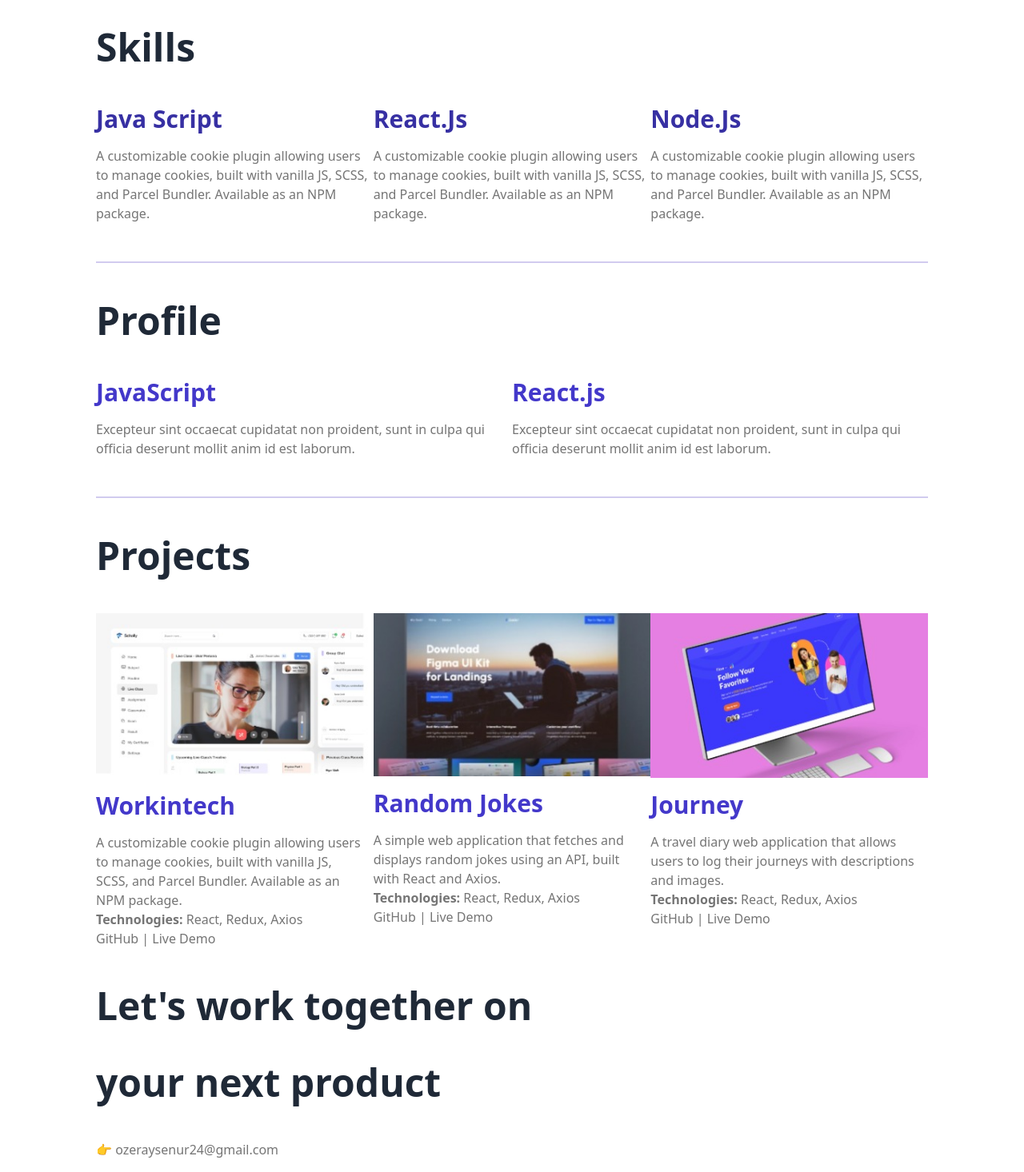
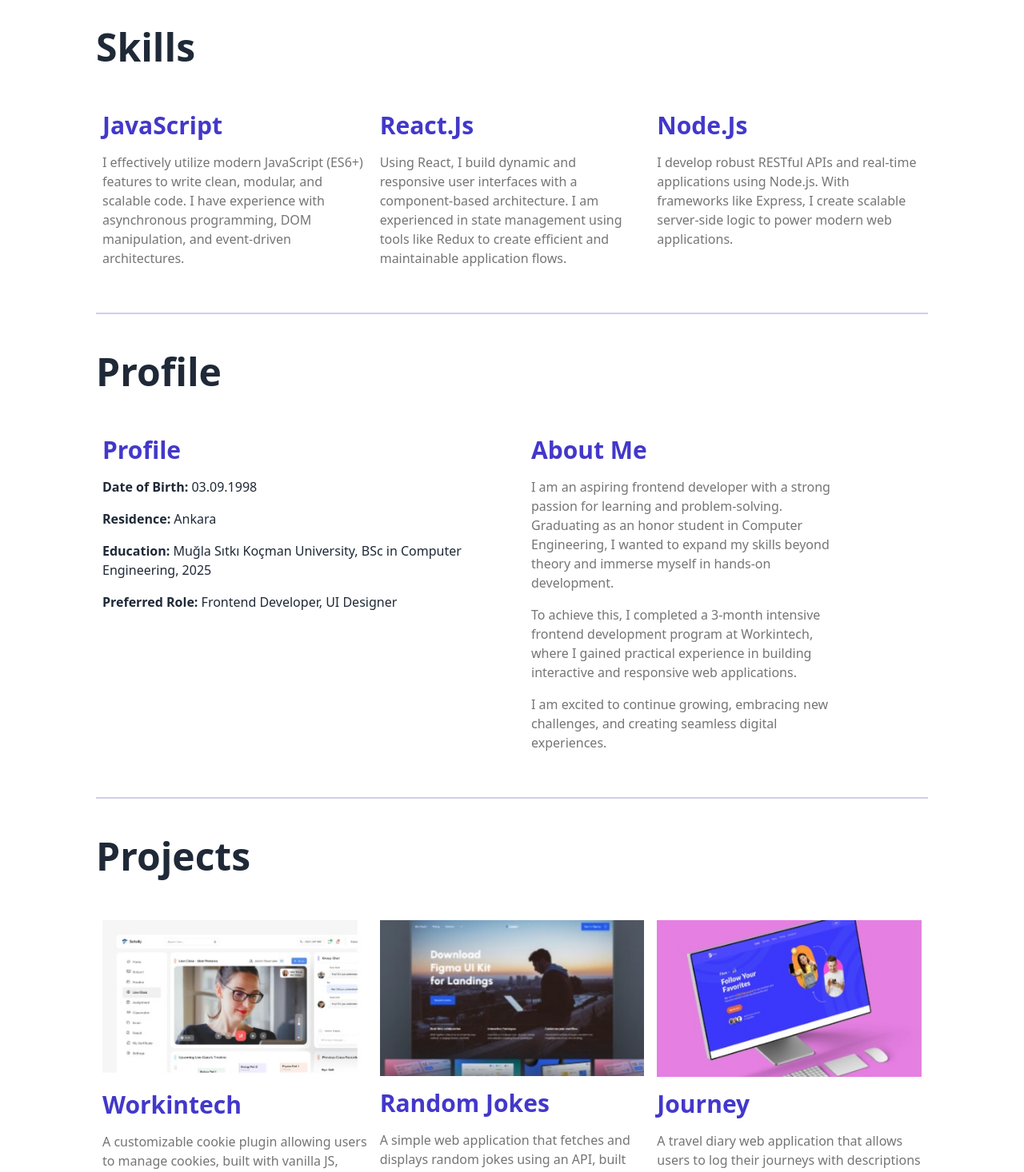
Before and after one commit to ozeraysenur/MyPortfolioWebsite, a React (Vite) app: page / in a window 1280 px wide. Shown: the part 840-2306 px from the top of the page at 80% size. Built offline with nearby package versions, Linux system fonts and the light colour scheme.

Commit message:
Lots of design changes

```diff
--- a/src/components/AboutMe.jsx
+++ b/src/components/AboutMe.jsx
@@ -38,7 +38,7 @@ const AboutMe = () => {
                 <img
                     src="portfolio_drawing.jpg"
                     alt="Drawing"
-                    className="w-96 h-96 object-cover rounded-lg shadow-2xl"
+                    className="w-96 h-96 object-cover rounded-lg shadow-2xl dark:shadow-2xl dark:shadow-gray-900"
                 />
             </div>
         </section>
--- a/src/components/Footer.jsx
+++ b/src/components/Footer.jsx
@@ -1,13 +1,26 @@
 const Footer = () => {
     return (
         <section>
-            <div>
-                <h1 className="text-5xl font-bold mb-12 text-title">Let's work together on</h1>
-                <h1 className="text-5xl font-bold mb-12 text-title">your next product</h1>
-                <p><a href="mailto:ozeraysenur24@gmail.com">👉 ozeraysenur24@gmail.com</a></p>
+            <div className="bg-footerBackground py-12">
+                <h1 className="text-5xl font-bold mb-4 text-title">Let's work together on</h1>
+                <h1 className="text-5xl font-bold mb-12 text-title">your next product.</h1>
+
+                <div className="flex justify-between items-start ">
+
+                    <p className="text-[#af0c48] self-start">
+                        👉 <a href="mailto:ozeraysenur24@gmail.com" className="underline decoration-[#af0c48]">
+                            ozeraysenur24@gmail.com
+                        </a>
+                    </p>
+                    <div className="flex space-x-6">
+                        <p className="text-title font-semibold"><a href="https://medium.com/@ozeraysenur">Personal Blog</a></p>
+                        <p className="text-green-500 font-semibold"><a href="https://github.com/ozeraysenur">Github</a></p>
+                        <p className="text-blue-500 font-semibold"><a href="https://www.linkedin.com/in/ayse-nur-ozer/">Linkedin</a></p>
+                    </div>
+                </div>
             </div>
         </section>
-    )
-}
+    );
+};
 
 export default Footer;
--- a/src/components/Profile.jsx
+++ b/src/components/Profile.jsx
@@ -1,29 +1,51 @@
 import { data } from "../data";
 import { useSelector } from "react-redux";
+
 const Profile = () => {
   const language = useSelector((state) => state.language.language);
-    return (
-        <section id="skills" className="py-12 border-t-2 border-border">
-          <h2 className="text-5xl font-bold mb-12 text-title">Profile</h2>
+  const profileData = data[language].profile;
 
-          <div className="flex">
+  return (
+    <section id="profile" className="py-12 border-t-2 border-border">
+      <h2 className="text-5xl font-bold mb-12 text-title">{profileData.title}</h2>
+      <div className="grid grid-cols-1 md:grid-cols-2 gap-8">
 
-            <div className="flex-1">
-              <h3 className="text-3xl font-semibold mb-4 text-secondary">JavaScript</h3>
-              <p className="text-text">
-                Excepteur sint occaecat cupidatat non proident, sunt in culpa qui officia deserunt mollit anim id est laborum.
-              </p>
-            </div>
-
-            <div className="flex-1">
-              <h3 className="text-3xl font-semibold mb-4 text-secondary">React.js</h3>
-              <p className="text-text">
-                Excepteur sint occaecat cupidatat non proident, sunt in culpa qui officia deserunt mollit anim id est laborum.
-              </p>
-            </div>
+        <div className="div-hover-effect p-2">
+          <h3 className="text-3xl font-semibold mb-4 text-secondary">
+            {profileData.profileTitle}
+          </h3>
+          <div className="space-y-4 ">
+            <p className="text-title">
+              <span className="font-bold ">{profileData.profileDetails.birth}:</span>{" "}
+              {profileData.profileDetails.birthdate}
+            </p>
+            <p className="text-title">
+              <span className="font-bold">{profileData.profileDetails.city}:</span>{" "}
+              {profileData.profileDetails.cityName}
+            </p>
+            <p className="text-title">
+              <span className="font-bold">{profileData.profileDetails.education}:</span>{" "}
+              {profileData.profileDetails.educationName}
+            </p>
+            <p className="text-title">
+              <span className="font-bold">{profileData.profileDetails.preferredRole}:</span>{" "}
+              {profileData.profileDetails.roleName}
+            </p>
           </div>
-        </section>
-    );
-}
+        </div>
+        <div className="pr-24 div-hover-effect p-2">
+          <h3 className="text-3xl font-semibold mb-4 text-secondary">
+            {profileData.aboutMeTitle}
+          </h3>
+          <div className="space-y-4 text-text">
+            {profileData.aboutMe.map((paragraph, index) => (
+              <p key={index}>{paragraph}</p>
+            ))}
+          </div>
+        </div>
+      </div>
+    </section>
+  );
+};
 
 export default Profile;
--- a/src/components/Projects.jsx
+++ b/src/components/Projects.jsx
@@ -10,10 +10,10 @@ const Projects = () => {
 
           <div className="flex">
           {projects.list.map((project) => (
-            <div key={project.id} className="flex-1 ">
+            <div key={project.id} className="flex-1 div-hover-effect p-2">
               <img src={project.img} className="mb-4"/>
               <h3 className="text-3xl font-semibold mb-4 text-secondary">{project.name}</h3>
-              <p className="text-text mr-4">
+              <p className="text-text">
                 {project.description}
               </p>
               <p><strong>Technologies: </strong> {project.technologies.join(", ")}</p>
--- a/src/components/Skills.jsx
+++ b/src/components/Skills.jsx
@@ -3,17 +3,16 @@ import { data } from "../data";
 const Skills = () => {
 
   const language = useSelector((state) => state.language.language);
-  const darkMode = useSelector((state) => state.theme.darkMode)
   const skills = data[language].skills
 
     return (
         <section id="skills" className="py-12 ">
           <h2 className="text-5xl font-bold mb-12 text-title">{skills.title}</h2>
 
-          <div className="flex">
+          <div className="flex ">
             {skills.list.map((skill) => (
-            <div key={skills.id} className="flex-1 ">
-              <h3 className="text-3xl font-semibold mb-4 text-primary">{skill.name}</h3>
+            <div key={skills.id} className="flex-1 div-hover-effect p-2">
+              <h3 className="text-3xl font-semibold mb-4 text-secondary">{skill.name}</h3>
               <p className="text-text">
                 {skill.description}
               </p>
--- a/src/data.js
+++ b/src/data.js
@@ -14,18 +14,18 @@ export const data = {
             list: [
                 {
                 id: 0,
-                name: "Java Script",
-                description: "A customizable cookie plugin allowing users to manage cookies, built with vanilla JS, SCSS, and Parcel Bundler. Available as an NPM package.",
+                name: "JavaScript",
+                description: "I effectively utilize modern JavaScript (ES6+) features to write clean, modular, and scalable code. I have experience with asynchronous programming, DOM manipulation, and event-driven architectures.",
                 },
                 {
                 id: 1,
                 name: "React.Js",
-                description: "A customizable cookie plugin allowing users to manage cookies, built with vanilla JS, SCSS, and Parcel Bundler. Available as an NPM package.",
+                description: "Using React, I build dynamic and responsive user interfaces with a component-based architecture. I am experienced in state management using tools like Redux to create efficient and maintainable application flows.",
                 },
                 {
                 id: 0,
                 name: "Node.Js",
-                description: "A customizable cookie plugin allowing users to manage cookies, built with vanilla JS, SCSS, and Parcel Bundler. Available as an NPM package.",
+                description: "I develop robust RESTful APIs and real-time applications using Node.js. With frameworks like Express, I create scalable server-side logic to power modern web applications.",
                 }
             ],
         },
@@ -63,22 +63,26 @@ export const data = {
         },
         profile: {
             title: "Profile",
-            list: [
-                {
-                    id:0,
-                    name:"Profile",
-                    birth:"Doğum tarihi",
-                    birthdate:"03.09.1998",
-                    city:"İkamet Şehri",
-                    cityName:"Ankara",
-                    education:"Eğitim Durumu",
-                    educationName:"Muğla Sıtkı Koçman Üniv. Bilgisayar Mühendisliği Lisans, 2025",
-                    role:"Tercih Ettiği Rol",
-                    roleName:"Frontend, UI"
-                },
-
+            profileTitle: "Profile",
+            profileDetails: {
+                name: "Profile",
+                birth: "Date of Birth",
+                birthdate: "03.09.1998",
+                city: "Residence",
+                cityName: "Ankara",
+                education: "Education",
+                educationName: "Muğla Sıtkı Koçman University, BSc in Computer Engineering, 2025",
+                preferredRole: "Preferred Role",
+                roleName: "Frontend Developer, UI Designer"
+            },
+            aboutMeTitle: "About Me",
+            aboutMe: [
+                "I am an aspiring frontend developer with a strong passion for learning and problem-solving. Graduating as an honor student in Computer Engineering, I wanted to expand my skills beyond theory and immerse myself in hands-on development.",
+                "To achieve this, I completed a 3-month intensive frontend development program at Workintech, where I gained practical experience in building interactive and responsive web applications.",
+                "I am excited to continue growing, embracing new challenges, and creating seamless digital experiences."
             ]
         }
+
     },
     tr: {
         aboutMe: {
@@ -96,18 +100,18 @@ export const data = {
             list: [
                 {
                 id: 0,
-                name: "Java Script",
-                description: "A customizable cookie plugin allowing users to manage cookies, built with vanilla JS, SCSS, and Parcel Bundler. Available as an NPM package.",
+                name: "JavaScript",
+                description: "Modern JavaScript (ES6+) özelliklerini etkin bir şekilde kullanarak temiz, modüler ve ölçeklenebilir kodlar yazıyorum. Asenkron programlama, DOM manipülasyonu ve event-driven mimariler konusunda deneyimliyim.",
                 },
                 {
                 id: 1,
                 name: "React.Js",
-                description: "A customizable cookie plugin allowing users to manage cookies, built with vanilla JS, SCSS, and Parcel Bundler. Available as an NPM package.",
+                description: "React kullanarak, bileşen tabanlı mimariyle dinamik ve duyarlı kullanıcı arayüzleri geliştiriyorum. Redux gibi araçlarla durum yönetiminde deneyimliyim ve verimli, sürdürülebilir uygulama akışları oluşturuyorum.",
                 },
                 {
                 id: 0,
                 name: "Node.Js",
-                description: "A customizable cookie plugin allowing users to manage cookies, built with vanilla JS, SCSS, and Parcel Bundler. Available as an NPM package.",
+                description: "Node.js kullanarak sağlam RESTful API'ler ve gerçek zamanlı uygulamalar geliştiriyorum. Express gibi framework'lerle ölçeklenebilir sunucu tarafı mantığı oluşturarak modern web uygulamalarını destekliyorum.",
                 }
             ],
         },
@@ -143,5 +147,28 @@ export const data = {
                 }
             ],
         },
+        profile: {
+            title: "Profil",
+            profileTitle: "Profil",
+            profileDetails: {
+                name: "Profil",
+                birth: "Doğum Tarihi",
+                birthdate: "03.09.1998",
+                city: "İkamet Şehri",
+                cityName: "Ankara",
+                education: "Eğitim",
+                educationName: "Muğla Sıtkı Koçman Üniversitesi, Bilgisayar Mühendisliği Lisans, 2025",
+                preferredRole: "Tercih Edilen Rol",
+                roleName: "Frontend Geliştirici, UI Tasarımcı"
+            },
+            aboutMeTitle: "Hakkımda",
+            aboutMe: [
+                "Öğrenmeye ve problem çözmeye büyük bir tutku duyan, hevesli bir frontend geliştiriciyim. Bilgisayar Mühendisliği bölümünden onur öğrencisi olarak mezun olduktan sonra, becerilerimi teorinin ötesine taşımak ve pratik geliştirme dünyasına dalmak istedim.",
+                "Bunu başarmak için, Workintech'te 3 aylık yoğun bir frontend geliştirme programını tamamladım ve etkileşimli, duyarlı web uygulamaları geliştirme konusunda pratik deneyim kazandım.",
+                "Büyümeye, yeni zorlukları kucaklamaya ve kusursuz dijital deneyimler yaratmaya devam etmek için heyecanlıyım."
+            ]
+        },
+
     },
+
 };
--- a/src/index.css
+++ b/src/index.css
@@ -18,6 +18,7 @@ html, body {
   --border:#d1cbef;
   --text: #757575;
   --title: #1F2937;
+  --footerBackground:#f9f9f9;
 }
 
 
@@ -28,6 +29,7 @@ html, body {
   --border: #3A3A3A;
   --text: #E0E0E0;
   --title: #F1F1F1;
+  --footerBackground:#1c1c1c;
 
 }
 
@@ -36,5 +38,18 @@ html.dark, body.dark {
 }
 
 .Toastify__progress-bar {
-  background: #4338ca !important; /* Progress bar rengi */
+  background: #4338ca !important;
 }
+
+footer {
+  background-color: var(--footerBackground);
+  width: 100vw;
+  position: relative;
+  left: -120px;
+  padding-left: 120px;
+  padding-right: 120px;
+}
+
+.div-hover-effect:hover {
+  @apply bg-footerBackground rounded-lg;
+}
--- a/tailwind.config.js
+++ b/tailwind.config.js
@@ -17,6 +17,7 @@ export default {
         text: 'var(--text)',
         title: 'var(--title)',
         border: 'var(--border)',
+        footerBackground: 'var(--footerBackground)',
       },
   },
   },
```
